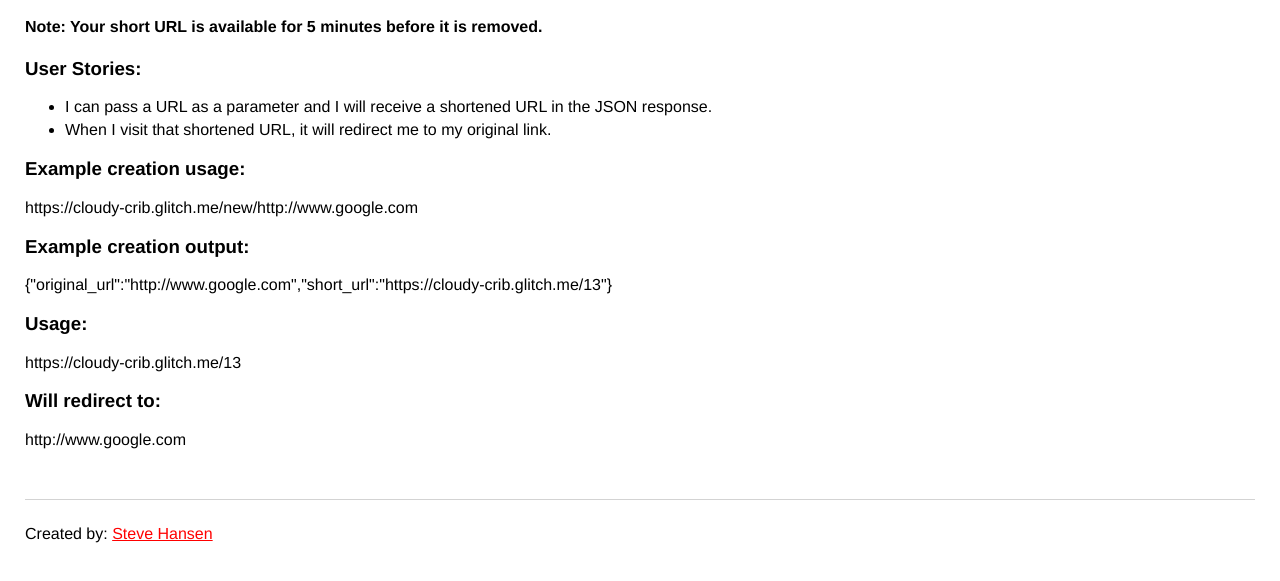
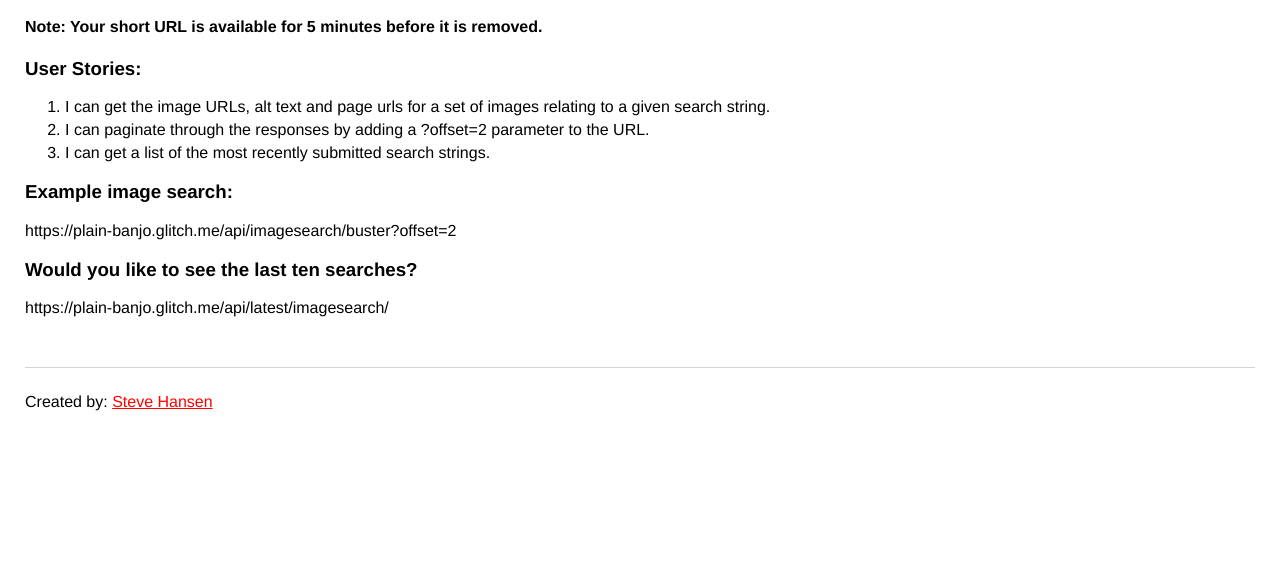
Before and after one commit to stevebhansen/Image-Search-Abstraction-Layer, a website: page views/index.html in a window 1280 px wide. Shown: the part 65-646 px from the top of the page. Drawn offline with nearby package versions, Linux system fonts and the light colour scheme; no server answers.

Commit message:
Checkpoint

```diff
--- a/views/index.html
+++ b/views/index.html
@@ -10,7 +10,7 @@
 <!DOCTYPE html>
 <html>
   <head>
-    <title>URL SHortener Microservice</title>
+    <title>Image Search Abstraction Layer</title>
     <meta name="description" content="A cool thing made with Glitch">
     <link id="favicon" rel="icon" href="https://glitch.com/edit/favicon-app.ico" type="image/x-icon">
     <meta charset="utf-8">
@@ -33,26 +33,20 @@
       <h3>
         User Stories:
       </h3>
-      <ul>
-        <li>I can pass a URL as a parameter and I will receive a shortened URL in the JSON response.</li>
-        <li>When I visit that shortened URL, it will redirect me to my original link.</li>
-      </ul>
+      <ol>
+        <li>I can get the image URLs, alt text and page urls for a set of images relating to a given search string.</li>
+        <li>I can paginate through the responses by adding a ?offset=2 parameter to the URL.</li>
+        <li>I can get a list of the most recently submitted search strings.</li>
+      </ol>
       <h3>
-        Example creation usage:
+        Example image search:
       </h3>
-      https://cloudy-crib.glitch.me/new/http://www.google.com
+      https://plain-banjo.glitch.me/api/imagesearch/buster?offset=2
       <h3>
-        Example creation output:
+        Would you like to see the last ten searches?
       </h3>
-      {"original_url":"http://www.google.com","short_url":"https://cloudy-crib.glitch.me/13"}
-      <h3>
-        Usage:
-      </h3>
-      https://cloudy-crib.glitch.me/13
-      <h3>
-        Will redirect to:
-      </h3>
-      http://www.google.com
+      https://plain-banjo.glitch.me/api/latest/imagesearch/
+
     </main>
 
     <footer>
```
Also changed, not shown: README.md.
